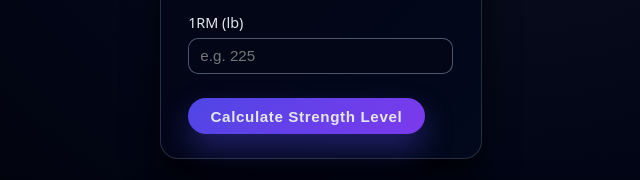
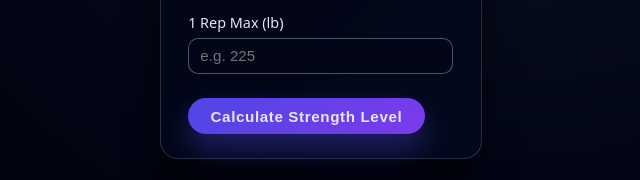
Before and after one commit to Olee1853/Big-Body, a plain HTML site: page index.html in a window 1280 px wide. Shown: the part 402-582 px from the top of the page, 161-801 px from the left. Drawn offline with Linux system fonts and the light colour scheme.

Commit message:
starting point 3

```diff
--- a/index.html
+++ b/index.html
@@ -44,7 +44,7 @@
         </div>
 
         <div class="form-row">
-          <label for="max-lift">1RM (lb)</label>
+          <label for="max-lift">1 Rep Max (lb)</label>
           <input id="max-lift" type="number" placeholder="e.g. 225" required>
         </div>
 
```
